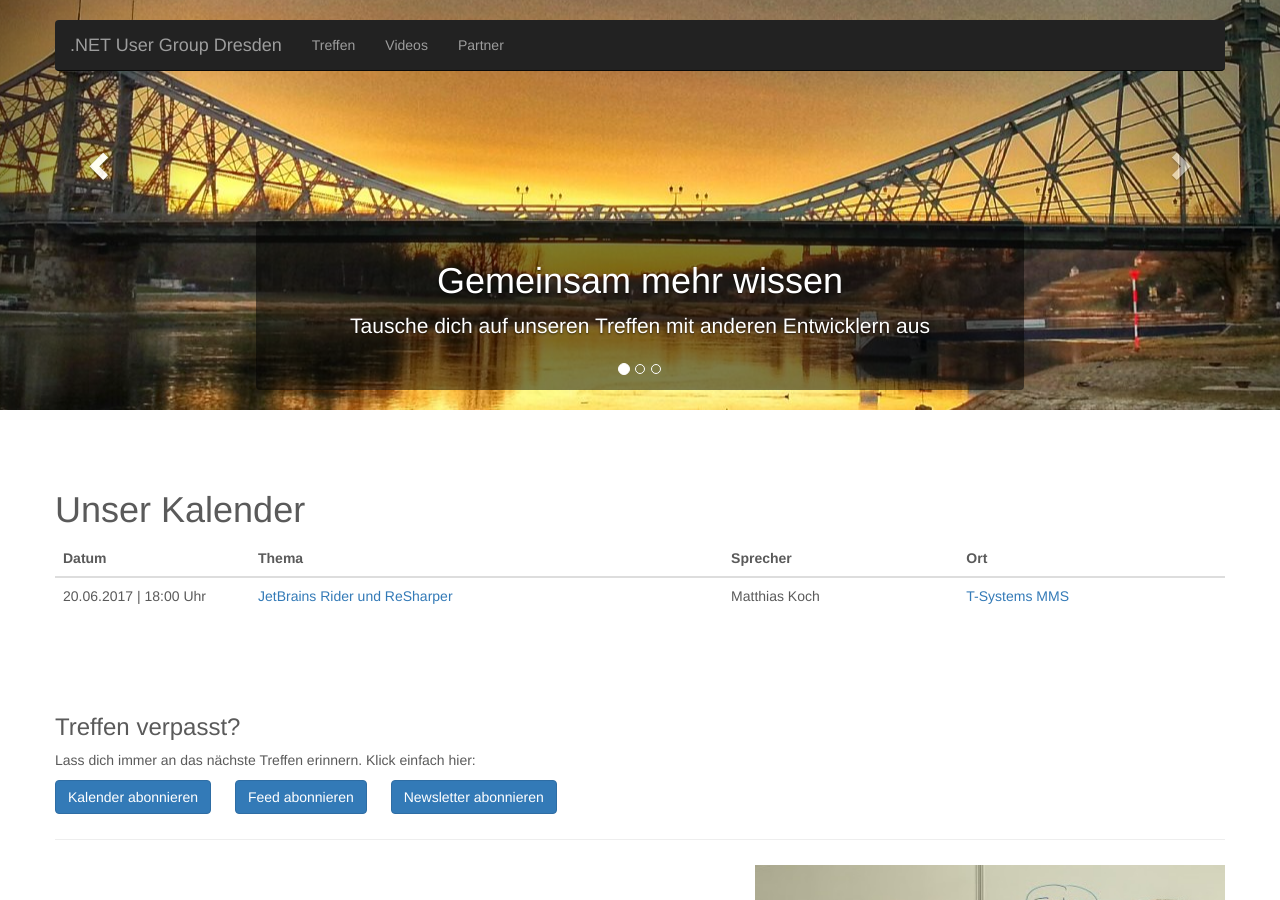
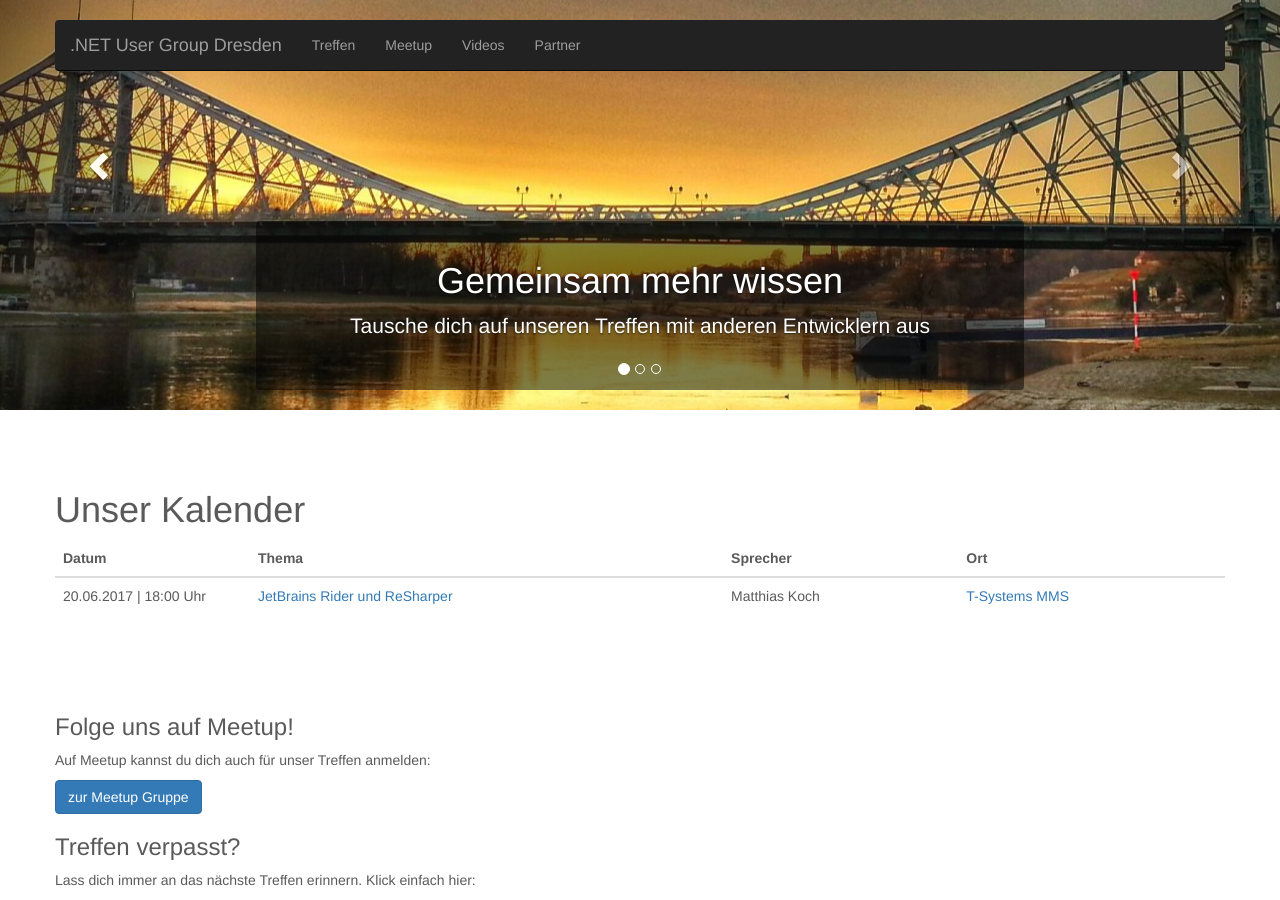
Before and after one commit to dddotnet/dddotnet.github.io, a Jekyll site: the page built from index.html, in a window 1280 px wide and 900 px high. Built offline with Jekyll 4.4.1, drawn with Linux system fonts in a browser that asks for light colours; nearby versions of some CDN libraries.

Commit message:
meetup link added

```diff
--- a/index.html
+++ b/index.html
@@ -21,6 +21,7 @@ layout: head_layout
                     <div class="navbar-collapse collapse">
                         <ul class="nav navbar-nav">
                             <li><a href="treffen.html">Treffen</a></li>
+                            <li><a href="https://www.meetup.com/de-DE/NET-User-Group-Dresden/">Meetup</a></li>
                             <li><a href="http://vimeo.com/groups/dotnetdresden" target="_blank">Videos</a></li>
                             <li><a href="partner.html">Partner</a></li>
                         </ul>
@@ -133,10 +134,19 @@ layout: head_layout
 
             </tbody>
         </table>
+
+        <h3>Folge uns auf Meetup!</h3>
+        <p>Auf Meetup kannst du dich auch für unser Treffen anmelden:</p>
+        <p>
+            <a class="btn btn-large btn-primary" href="https://www.meetup.com/de-DE/NET-User-Group-Dresden/">zur Meetup Gruppe</a>
+		</p>
+
         <h3>Treffen verpasst?</h3>
-        <p>Lass dich immer an das nächste Treffen erinnern. Klick einfach hier:</p><p><a class="btn btn-large btn-primary" href="webcal://www.dd-dotnet.de/calendar.ics">Kalender abonnieren</a>
-        <a class="btn btn-large btn-primary" href="atom.xml" style="margin-left: 20px">Feed abonnieren</a>
-		<a target="_blank" class="btn btn-large btn-primary" href="https://feedburner.google.com/fb/a/mailverify?uri=dd-dotnet&loc=de_DE" style="margin-left: 20px">Newsletter abonnieren</a>
+        <p>Lass dich immer an das nächste Treffen erinnern. Klick einfach hier:</p>
+        <p>
+            <a class="btn btn-large btn-primary" href="webcal://www.dd-dotnet.de/calendar.ics">Kalender abonnieren</a>
+            <a class="btn btn-large btn-primary" href="atom.xml" style="margin-left: 20px">Feed abonnieren</a>
+		    <a target="_blank" class="btn btn-large btn-primary" href="https://feedburner.google.com/fb/a/mailverify?uri=dd-dotnet&loc=de_DE" style="margin-left: 20px">Newsletter abonnieren</a>
 		</p>
 
 
```
